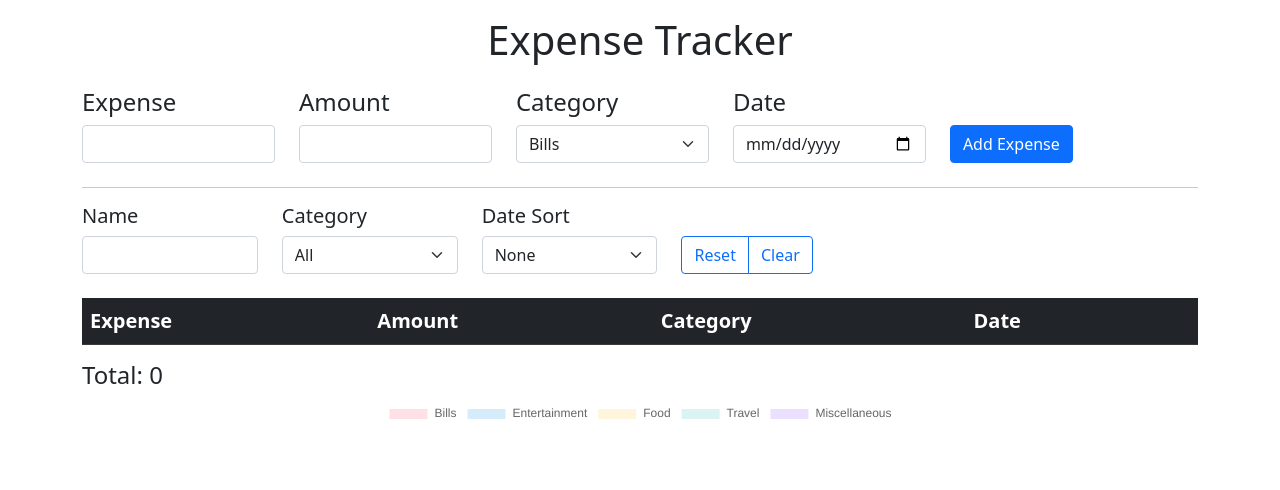
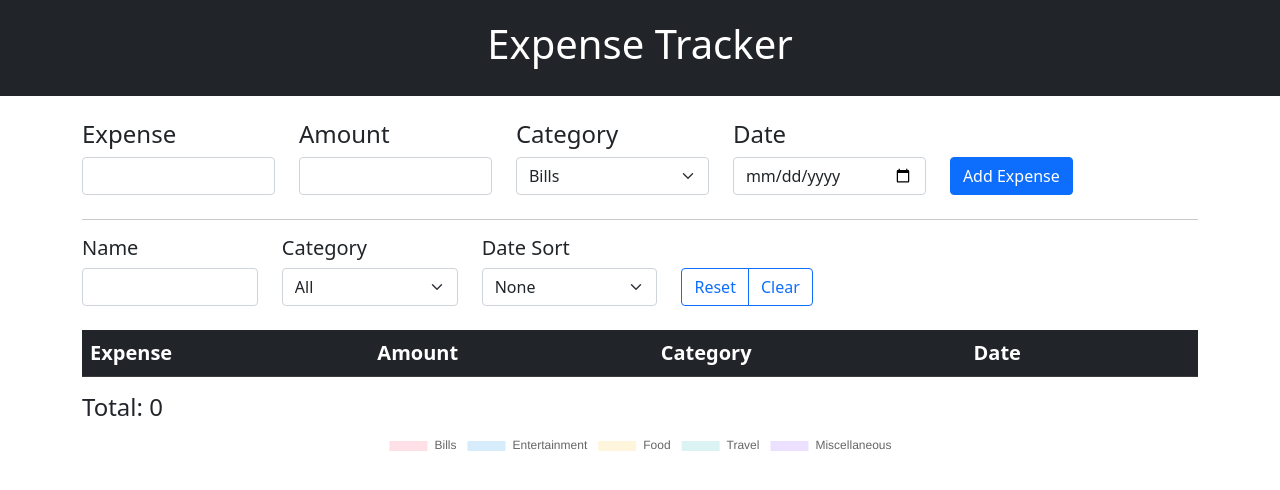
Before and after one commit to lewispotticary/react-expense-tracker, a React (Create React App) app: page / in a window 1280 px wide. Shown: the top 490 px of the page. Built offline with nearby package versions, Linux system fonts and the light colour scheme.

Commit message:
Added background colour to title

```diff
--- a/src/components/Form.js
+++ b/src/components/Form.js
@@ -56,11 +56,16 @@ function Form ({expenseName, setExpenseName, amount, setAmount, category, setCat
     //Main
 
         return(
-            <div class="container">
+            <div>
 
-                <div class="d-flex flex-row justify-content-center mb-3 mt-3">
+                <div class="container-fluid p-3 mb-2 bg-dark text-white mb-4">
+                    <div class="d-flex flex-row justify-content-center mb-1 mt-1">
                         <h1>Expense Tracker</h1>
                     </div>
+                </div>
+
+
+                <div class="container">
 
                     <div class="d-flex flex-row justify-content-start mb-4">
 
@@ -112,6 +117,7 @@ function Form ({expenseName, setExpenseName, amount, setAmount, category, setCat
                     </div>
 
                 </div>
+            </div>
         );
 }
 
```
Lines whose indentation alone changed are shown as unchanged.
